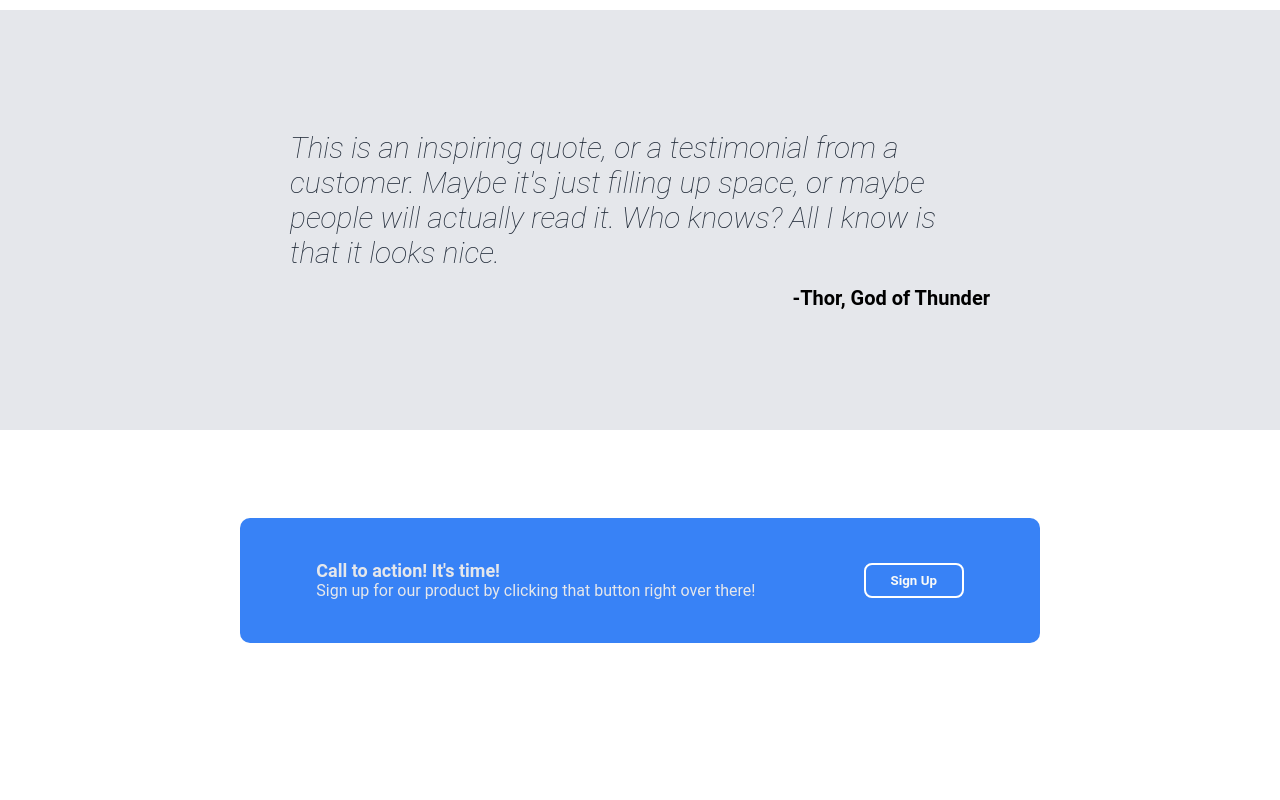
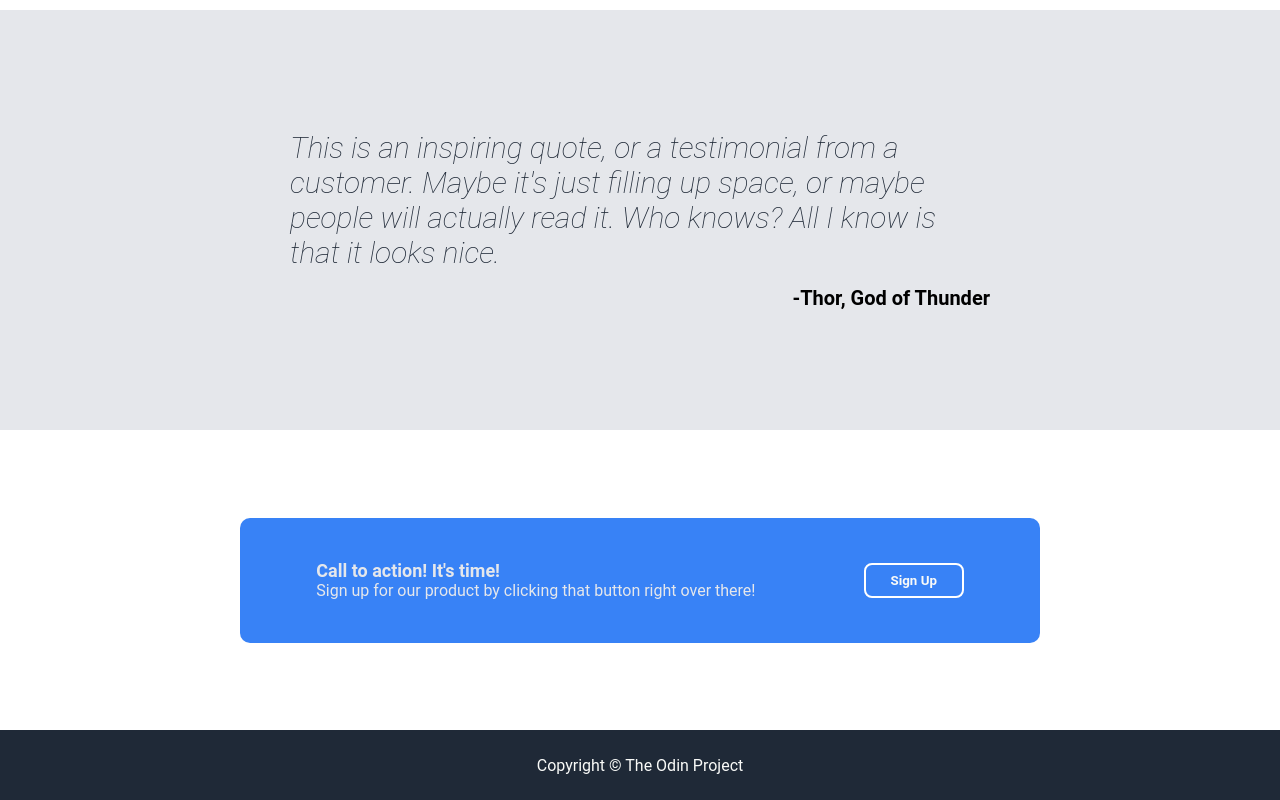
Before and after one commit to AtLeastOneBearPlease/landing-page, a plain HTML site: page index.html in a window 1280 px wide. Shown: the part 966-1766 px from the top of the page. Before the commit the page ends 1696 px from the top, so only its background shows below. Drawn offline with Linux system fonts and the light colour scheme.

Commit message:
feat: Add footer to bottom of web page
The footer is already centered and styled

```diff
--- a/index.html
+++ b/index.html
@@ -9,7 +9,7 @@
 <body>
     <div class="header-section wrapper">
 
-        <div class="content header">
+        <div class="header content">
             Header Logo
 
             <div class-="header-links">
@@ -95,6 +95,11 @@
 
     </div>
 
+    <div class="footer-section wrapper">
+        <div class="footer content">
+            Copyright &#169; The Odin Project
+        </div>
+    </div>
 
 
 </body>
--- a/style.css
+++ b/style.css
@@ -32,6 +32,7 @@ body {
 }
 
 .header {
+    width: 1000px;
     color: #f9faf8;
     font-size: 24px;
     display: flex;
@@ -204,3 +205,16 @@ body {
 #call-to-action-button {
     border: 2px solid white;
 }
+
+.footer-section {
+    background-color: #1f2937;
+    height: 70px;
+    width: 100%;
+    display: flex;
+    justify-content: center;
+    align-items: center;
+}
+
+.footer {
+    color: #f9faf8;
+}
```
